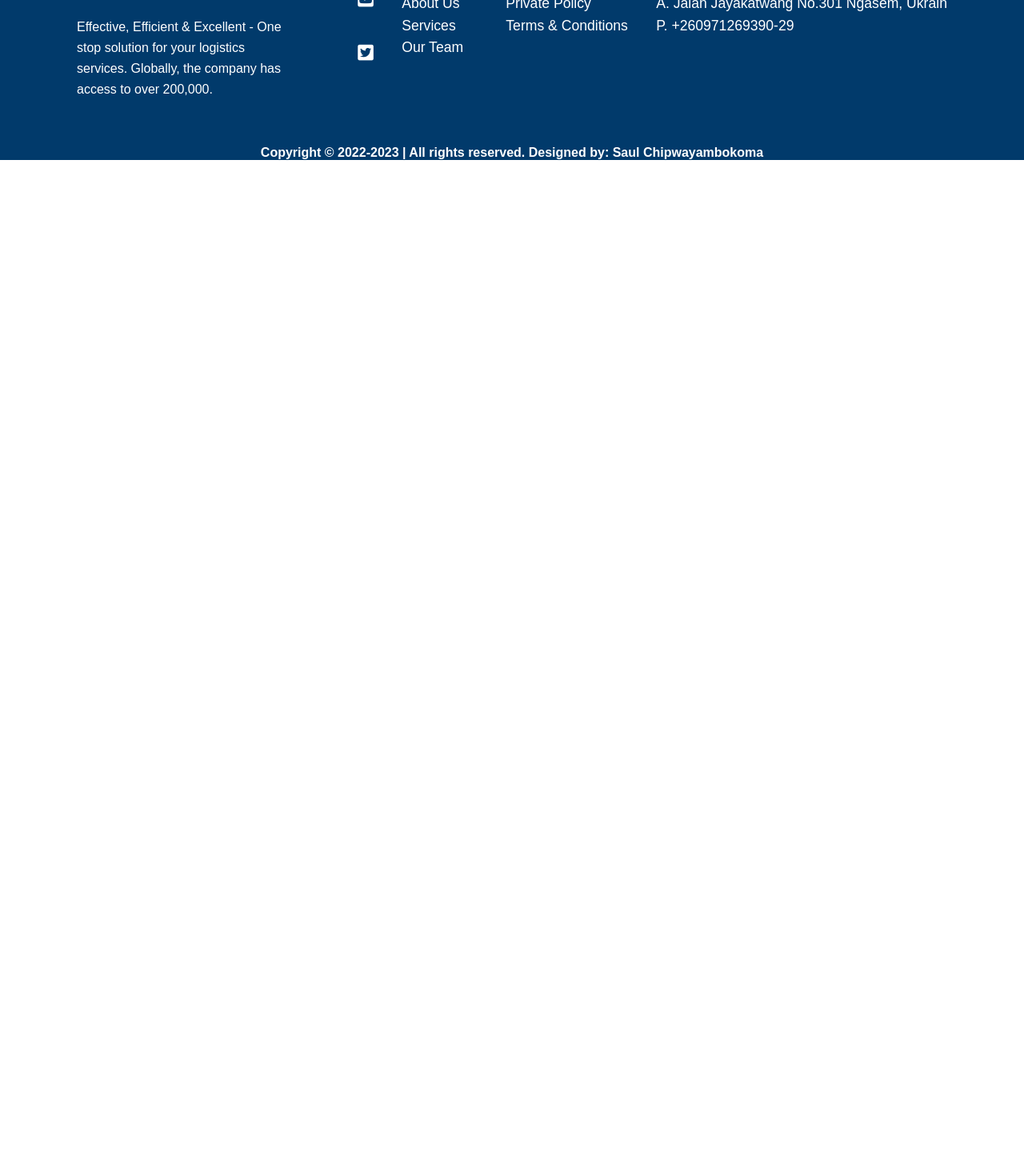
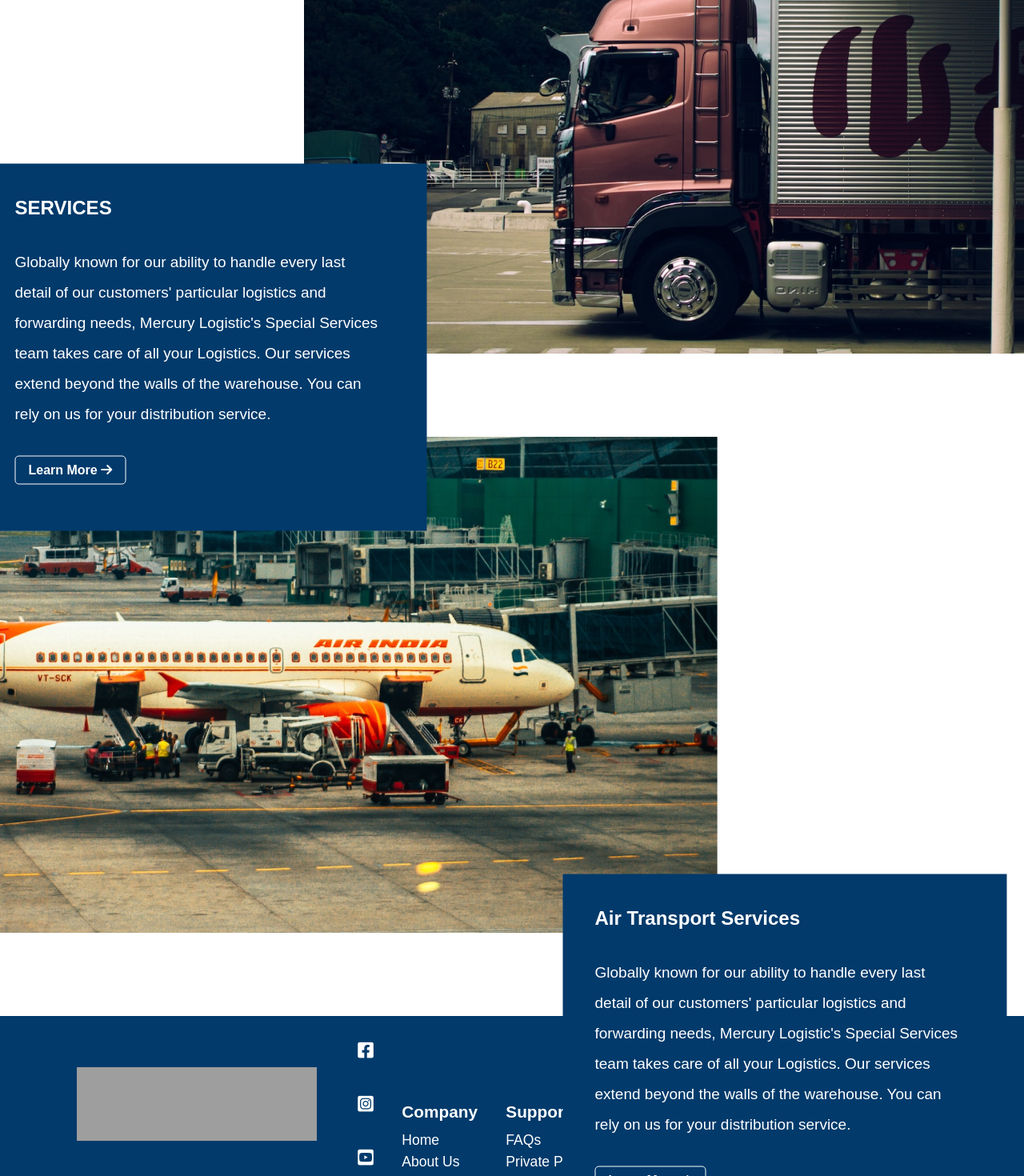
Before and after one commit to chipwayambokomas/Mercury.co.za, a React (Create React App) app: page /services in a window 1280 px wide. Shown: the part 1006-2476 px from the top of the page at 80% size. Before the commit the page ends 1206 px from the top, so only its background shows below. Built offline with nearby package versions, Linux system fonts and the light colour scheme; grey boxes are pictures that could not be loaded.

Commit message:
Added Service card feature on the service page but still need to fix functionality

```diff
--- /dev/null
+++ b/src/components/MercuryLatestNews.js
@@ -0,0 +1,11 @@
+import './MercuryLatestNews.css'
+
+import React from 'react'
+
+export default function MercuryLatestNews() {
+  return (
+    <div>
+
+    </div>
+  )
+}
--- a/src/components/ServiceCards.css
+++ b/src/components/ServiceCards.css
@@ -17,7 +17,7 @@
     width: 380px;
     height: 220px;
     box-shadow: 0px 13px 19px rgba(0, 0, 0, 0.07);
-    background-color: rgba(1, 58, 107, 0.05);
+    background-color:  rgba(1, 58, 107, 0.05);
     transition: all 0.3s ease-in-out;
 
 }
--- /dev/null
+++ b/src/components/ServicesSection2.css
@@ -0,0 +1,144 @@
+.pic1 {
+    left: 1440px;
+    margin-left: 380px;
+    margin-bottom: 100px;
+
+
+}
+
+.serviceDetailCard {
+    width: 555px;
+    height: 459px;
+    background: #013A6B;
+    text-align: start;
+    position: absolute;
+    top: 180%;
+    left: 20%;
+    transform: translate(-50%, -50%);
+
+}
+
+.serviceDetailCardTitle {
+    padding-top: 40px;
+    padding-left: 40px;
+    padding-bottom: 34px;
+    font-weight: 800;
+    font-size: 24.06px;
+    line-height: 30px;
+
+    color: #FFFFFF;
+}
+
+.serviceDetailCardDetail {
+    font-weight: 500;
+    font-size: 19px;
+    line-height: 38px;
+    /* or 200% */
+
+
+    color: #FFFFFF;
+    padding-left: 40px;
+}
+
+.serviceDetailCard button{
+
+ margin-top: 33px;
+ margin-left: 40px;
+ border: 1px solid #FFFFFF;
+ border-radius: 5px;
+ background-color: transparent;
+ color: white;
+
+}
+
+
+
+
+
+
+
+.pic2 {
+    left: 1440px;
+    margin-right: 380px;
+    margin-bottom: 100px;
+
+
+}
+
+.serviceDetailCard1 {
+    width: 555px;
+    height: 459px;
+    background: #013A6B;
+    text-align: start;
+    position: absolute;
+    top: 291%;
+    right: -20%;
+    transform: translate(-50%, -50%);
+
+}
+
+.serviceDetailCardTitle1 {
+    padding-top: 40px;
+    padding-left: 40px;
+    padding-bottom: 34px;
+    font-weight: 800;
+    font-size: 24.06px;
+    line-height: 30px;
+
+    color: #FFFFFF;
+}
+
+.serviceDetailCardDetail1 {
+    font-weight: 500;
+    font-size: 19px;
+    line-height: 38px;
+    /* or 200% */
+
+
+    color: #FFFFFF;
+    padding-left: 40px;
+}
+
+.serviceDetailCard1 button{
+
+ margin-top: 33px;
+ margin-left: 40px;
+ border: 1px solid #FFFFFF;
+ border-radius: 5px;
+ background-color: transparent;
+ color: white;
+
+}
+
+.ShiftingButtons button{
+    width: 262px;
+height: 81px;
+border-radius: none;
+box-shadow: none;
+border: 1px solid #FFFFFF;
+background-color: transparent;
+color: #FFFFFF;
+
+}
+
+.ShiftingButtonsb1{
+    position: absolute;
+top: 332.3%;
+left: 9.7%;
+transform: translate(-50%, -50%);
+
+}
+
+.ShiftingButtonsb2{
+    position: absolute;
+top: 332.3%;
+left: 29.1%;
+transform: translate(-50%, -50%);
+}
+
+.ShiftingButtonsb3{
+    position: absolute;
+top: 332.3%;
+left: 48.5%;
+transform: translate(-50%, -50%);
+}
--- /dev/null
+++ b/src/components/ServicesSection2.js
@@ -0,0 +1,87 @@
+import { Component } from 'react'
+import './ServicesSection2.css'
+import pic1 from '../assests/servicePage1.png'
+import pic2 from '../assests/servicePage2.png'
+import { Link } from 'react-router-dom'
+
+class ServicesSection2 extends Component {
+
+    state = {clicked: false}
+
+    handleClick = () =>{
+      this.setState({clicked: !this.state.clicked})
+    }
+
+    render() {
+
+        return (
+
+            <>
+
+                <div className='ServiceSection2'>
+
+                    <img className='pic1' alt='pic1' src={pic1} width={995} height={620} />
+
+                    <div className='serviceDetailCard'>
+                        <h2 className='serviceDetailCardTitle'>SERVICES</h2>
+                        <p className='serviceDetailCardDetail'>Globally known for our ability to handle every last</p>
+                        <p className='serviceDetailCardDetail'>detail of our customers' particular logistics and</p>
+                        <p className='serviceDetailCardDetail'>forwarding needs, Mercury Logistic's Special Services</p>
+                        <p className='serviceDetailCardDetail'>team takes care of all your Logistics. Our services</p>
+                        <p className='serviceDetailCardDetail'>extend beyond the walls of the warehouse. You can</p>
+                        <p className='serviceDetailCardDetail'>rely on us for your distribution service.</p>
+                        <ul className="b1">
+                            <li>
+                                <Link to='/'>
+                                    <button>Learn More <i className='fa-solid fa-arrow-right'></i></button>
+                                </Link>
+                            </li>
+                        </ul>
+                    </div>
+                </div>
+
+                <div className='ServiceSection2(1)'>
+
+                    <img className='pic2' alt='pic2' src={pic2} width={995} height={620} />
+
+                    <div className='serviceDetailCard1'>
+                        <h2 className='serviceDetailCardTitle1'>Air Transport Services</h2>
+                        <p className='serviceDetailCardDetail1'>Globally known for our ability to handle every last</p>
+                        <p className='serviceDetailCardDetail1'>detail of our customers' particular logistics and</p>
+                        <p className='serviceDetailCardDetail1'>forwarding needs, Mercury Logistic's Special Services</p>
+                        <p className='serviceDetailCardDetail1'>team takes care of all your Logistics. Our services</p>
+                        <p className='serviceDetailCardDetail1'>extend beyond the walls of the warehouse. You can</p>
+                        <p className='serviceDetailCardDetail1'>rely on us for your distribution service.</p>
+                        <ul className="b1">
+                            <li>
+                                <Link to='/'>
+                                    <button>Learn More <i className='fa-solid fa-arrow-right'></i></button>
+                                </Link>
+                            </li>
+                        </ul>
+                    </div>
+                </div>
+
+                <div className='ShiftingButtons' >
+
+                    <button className='ShiftingButtonsb1'>Air Transport</button>
+
+                    <button className='ShiftingButtonsb2' >Shipment</button>
+
+                    <button className='ShiftingButtonsb3'>Road Transport</button>
+
+                </div>
+
+            </>
+
+
+
+
+
+
+        )
+    }
+
+}
+
+export default ServicesSection2
--- a/src/routes/Services.js
+++ b/src/routes/Services.js
@@ -5,6 +5,8 @@ import RegularHero from '../components/RegularHero'
 import homeimage from '../assests/regular.png'
 import Footer from '../components/Footer'
 import ServiceCards from '../components/ServiceCards'
+import ServicesSection2 from '../components/ServicesSection2'
+import MercuryLatestNews from '../components/MercuryLatestNews'
 
 function Services() {
   return (
@@ -24,6 +26,11 @@ function Services() {
 
     <ServiceCards/>
 
+
+    <ServicesSection2/>
+
+    <MercuryLatestNews/>
+
     <Footer/>
 
     </>
```
Also changed, not shown: src/assests/servicePage1.png (added), src/assests/servicePage2.png (added), src/components/MercuryLatestNews.css (added), src/components/RegularHero.css (line endings or trailing spaces).
